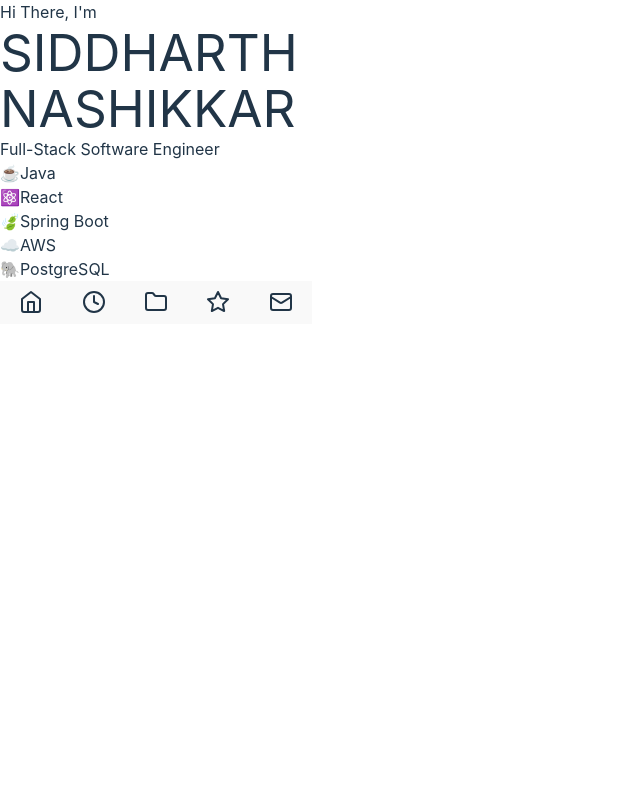
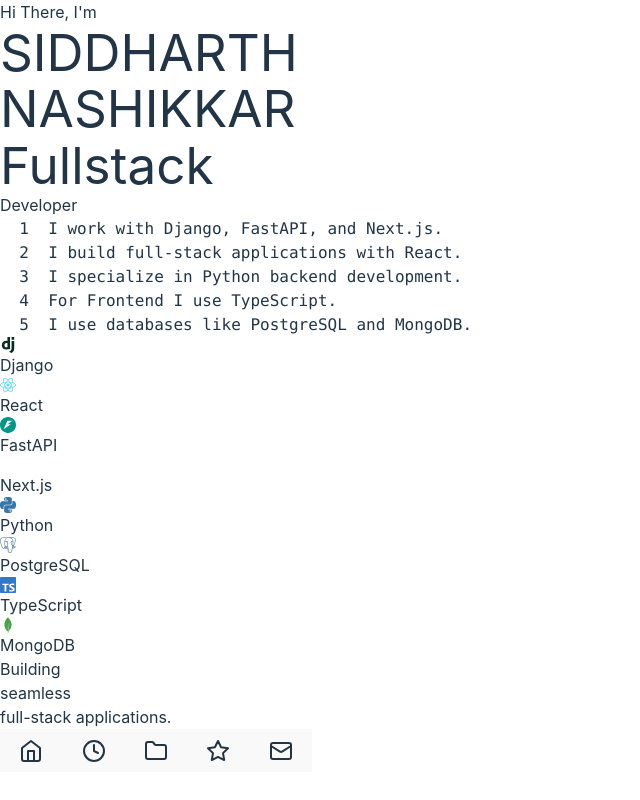
Before and after one commit to sid732/portfolio, a React (Vite) app: page / in a window 1280 px wide. Shown: the whole page, without its empty margins (0-640 px from the left). Built offline with nearby package versions, Linux system fonts and the light colour scheme.

Commit message:
added teckstack

```diff
--- a/package.json
+++ b/package.json
@@ -19,6 +19,7 @@
     "lucide-react": "^0.330.0",
     "react": "^18.2.0",
     "react-dom": "^18.2.0",
+    "react-icons": "^5.5.0",
     "react-intersection-observer": "^9.15.1",
     "react-router-dom": "^6.22.0",
     "tailwind-merge": "^2.2.1"
--- a/src/App.jsx
+++ b/src/App.jsx
@@ -11,20 +11,17 @@
 function App() {
   return (
     <Router>
-      <div className="w-full min-h-screen bg-[#1a1625] relative overflow-hidden">
+      <div className="w-full min-h-screen bg-[#1a1625] relative">
         <BackgroundEffect />
-        <AnimatePresence mode='wait'>
-          <Routes>
-            <Route path="/" element={<HomePage />} />
-            {/* <Route path="/experience" element={<Experience />} />
-            <Route path="/projects" element={<Projects />} />
-            <Route path="/skills" element={<Skills />} />
-            <Route path="/contact" element={<Contact />} /> */}
-          </Routes>
-        </AnimatePresence>
+        <div className="h-full overflow-y-auto">
+          <AnimatePresence mode='wait'>
+            <Routes>
+              <Route path="/" element={<HomePage />} />
+            </Routes>
+          </AnimatePresence>
+        </div>
       </div>
     </Router>
   );
 }
-
 export default App;
--- a/src/components/home/TechStack.jsx
+++ b/src/components/home/TechStack.jsx
@@ -1,40 +1,97 @@
 // components/home/TechStack.jsx
 import { motion } from 'framer-motion';
+import {
+    SiDjango,
+    SiReact,
+    SiFastapi,
+    SiNextdotjs,
+    SiPython,
+    SiPostgresql,
+    SiTypescript,
+    SiMongodb
+} from "react-icons/si";
+
+const TechStack = () => {
+    const codeSnippet = `  1  I work with Django, FastAPI, and Next.js.
+  2  I build full-stack applications with React.
+  3  I specialize in Python backend development.
+  4  For Frontend I use TypeScript.
+  5  I use databases like PostgreSQL and MongoDB.`;
 
     const technologies = [
-  { name: 'Java', icon: '☕' },
-  { name: 'React', icon: '⚛️' },
-  { name: 'Spring Boot', icon: '🍃' },
-  { name: 'AWS', icon: '☁️' },
-  { name: 'PostgreSQL', icon: '🐘' }
+        { name: 'Django', Icon: SiDjango, color: '#092E20' },
+        { name: 'React', Icon: SiReact, color: '#61DAFB' },
+        { name: 'FastAPI', Icon: SiFastapi, color: '#009688' },
+        { name: 'Next.js', Icon: SiNextdotjs, color: '#ffffff' },
+        { name: 'Python', Icon: SiPython, color: '#3776AB' },
+        { name: 'PostgreSQL', Icon: SiPostgresql, color: '#336791' },
+        { name: 'TypeScript', Icon: SiTypescript, color: '#3178C6' },
+        { name: 'MongoDB', Icon: SiMongodb, color: '#47A248' }
     ];
 
-const TechStack = () => {
     return (
+        <div className="mt-20 px-4">
             <motion.div
-      initial={{ opacity: 0, y: 50 }}
+                initial={{ opacity: 0, y: 20 }}
                 animate={{ opacity: 1, y: 0 }}
-      transition={{ delay: 0.8 }}
-      className="mt-20 text-center"
+                className=" "
             >
-      <h2 className="text-2xl bg-gradient-to-r from-[#ff2764] to-[#00d0ff] bg-clip-text text-transparent">
-        Full-Stack Software Engineer
-      </h2>
-      <div className="flex justify-center gap-6 mt-8 flex-wrap">
-        {technologies.map((tech, index) => (
+                <div className="left-[20%] mb-16 relative mt-10">
+                    <h1 className=" text-7xl md:text-8xl font-light text-purple-400 mb-4">
+                        Fullstack
+                    </h1>
+                    <p className="text-3xl text-purple-600">Developer</p>
+                </div>
+
+                {/* Terminal Window */}
                 <motion.div
-            key={tech.name}
-            initial={{ opacity: 0, scale: 0.5 }}
+                    className="left-[35%] max-w-xl bg-[#ffffff11] rounded-lg p-6 font-mono text-sm mb-8 relative"
+                    initial={{ opacity: 0, scale: 0.95 }}
                     animate={{ opacity: 1, scale: 1 }}
+                >
+                    <div className="flex gap-2 mb-3">
+                        <div className="w-3 h-3 rounded-full bg-red-500" />
+                        <div className="w-3 h-3 rounded-full bg-yellow-500" />
+                        <div className="w-3 h-3 rounded-full bg-green-500" />
+                    </div>
+                    <pre className="text-gray-300">
+                        {codeSnippet}
+                    </pre>
+
+                </motion.div>
+
+                {/* Tech Icons Grid */}
+                <div className="left-[30%] relative max-w-3xl grid grid-cols-2 md:grid-cols-4 gap-6 mb-16">
+                    {technologies.map(({ name, Icon, color }, index) => (
+                        <motion.div
+                            key={name}
+                            initial={{ opacity: 0, y: 20 }}
+                            animate={{ opacity: 1, y: 0 }}
                             transition={{ delay: index * 0.1 }}
-            className="px-6 py-3 bg-gray-800/40 rounded-full backdrop-blur-sm"
+                            whileHover={{ scale: 1.1, rotate: 5 }}
+                            className="flex flex-col items-center gap-2"
                         >
-            <span className="mr-2">{tech.icon}</span>
-            {tech.name}
+                            <div className="w-16 h-16 flex items-center justify-center rounded-lg bg-gray-800/50 backdrop-blur-sm">
+                                <Icon className="w-8 h-8" style={{ color }} />
+                            </div>
+                            <span className="text-sm text-gray-400">{name}</span>
                         </motion.div>
                     ))}
                 </div>
+
+                <motion.div
+                    initial={{ opacity: 0 }}
+                    animate={{ opacity: 1 }}
+                    transition={{ delay: 1 }}
+                    className="text-right"
+                >
+                    <h2 className="text-2xl text-purple-400">Building</h2>
+                    <h2 className="text-5xl md:text-6xl text-purple-400 mb-2">seamless</h2>
+                    <p className="text-purple-600">full-stack applications.</p>
                 </motion.div>
+            </motion.div>
+        </div>
     );
 };
+
 export default TechStack;
--- a/src/index.css
+++ b/src/index.css
@@ -76,11 +76,21 @@
 
 body {
   margin: 0;
-  padding: 0;
-  overflow: hidden;
+  display: block; /* Change from flex */
+  min-width: 320px;
+  min-height: 100vh;
 }
 
 #root {
-  height: 100vh;
-  width: 100vw;
+  min-height: 100vh;
+  width: 100%;
+  overflow-y: auto; /* Add this */
 }
+
+/* Add these new styles */
+.scroll-container {
+  height: 100%;
+  overflow-y: auto;
+  overflow-x: hidden;
+  scroll-behavior: smooth;
+}
```
Also changed, not shown: 1 other file (tests, documents, lock files or other folders). Lines whose indentation alone changed are shown as unchanged.
